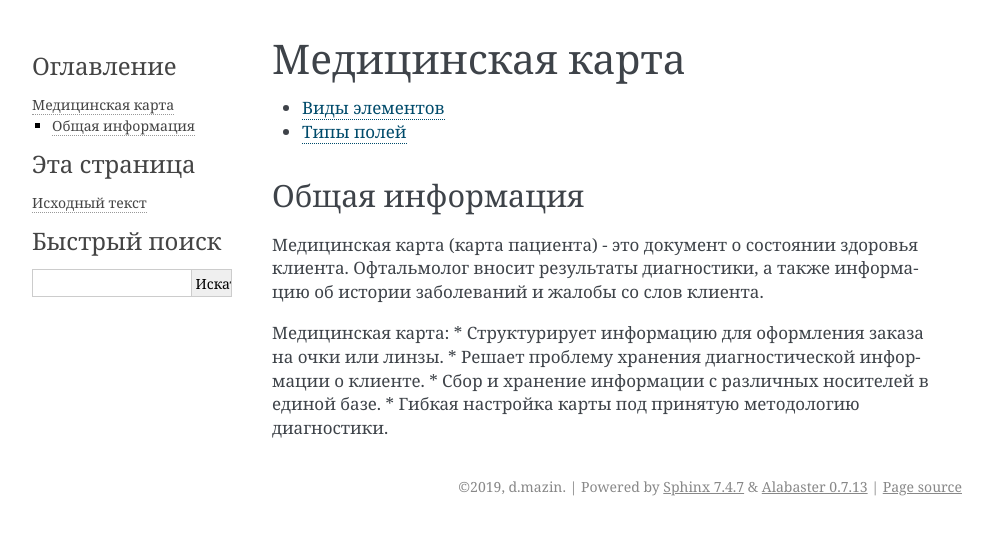
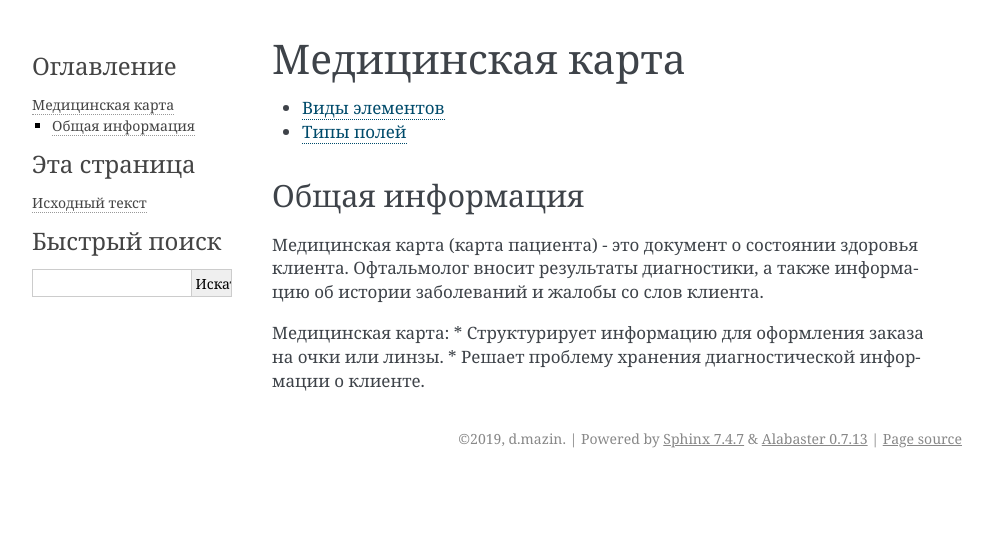
Before and after one commit to mazinden/confluence_test, a Sphinx documentation site: the page built from test_docs/source/medical_card.rst, in a window 1280 px wide. Shown: the top 535 px of the page, without its empty margins (148-1141 px from the left). Built offline with Sphinx 7.4.7, drawn with Linux system fonts in a browser that asks for light colours; pages that are not in the unit, such as notebooks, are missing from menus.

Commit message:
Update medical_card.rst

```diff
--- a/test_docs/source/medical_card.rst
+++ b/test_docs/source/medical_card.rst
@@ -17,5 +17,3 @@
 Медицинская карта:
 * Структурирует информацию для оформления заказа на очки или линзы.
 * Решает проблему хранения диагностической информации о клиенте.
-* Сбор и хранение информации с различных носителей в единой базе.
-* Гибкая настройка карты под принятую методологию диагностики.
```
